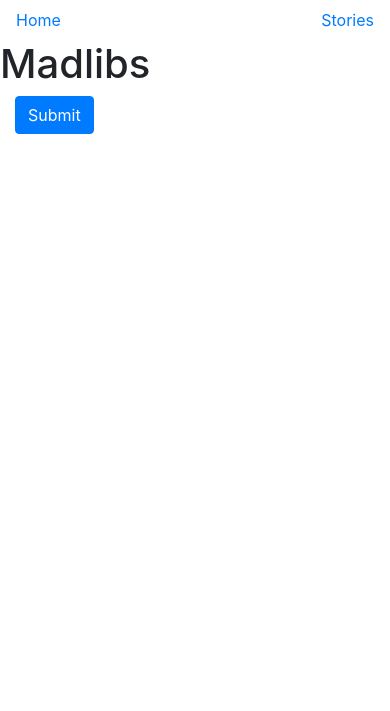
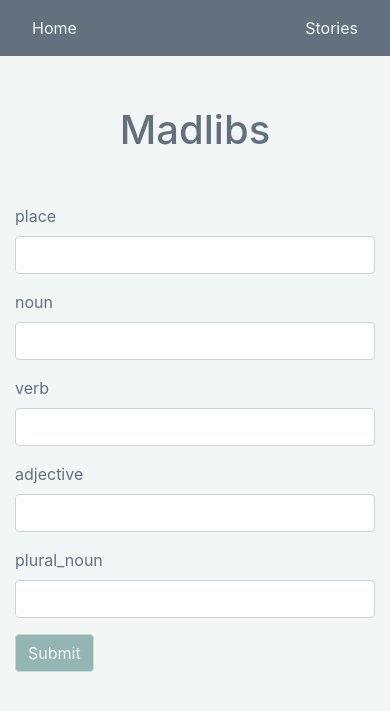
Before and after one commit to kwolosonovich/flask-madlibs, a Flask app: page / in a window 390 px wide. Shown: the top 711 px of the page. Run offline with Flask 2, Linux system fonts and the light colour scheme; some libraries are stand-ins or nearby versions.

Commit message:
added base css

```diff
--- a/app.py
+++ b/app.py
@@ -9,8 +9,7 @@ app.config['SECRET_KEY'] = "secret"
 
 @app.route('/')
 def index():
-    """Return homepage."""
-    # story = Story()
+    """Return homepage with questions form story"""
     prompts = story.prompts
     return render_template("home.html", prompts=prompts)
 
@@ -18,4 +17,4 @@ def index():
 def my_stories():
     """stories page"""
     text = story.generate(request.args)
-    return render_template("stories.html", text=text)
+    return render_template("story.html", text=text)
--- /dev/null
+++ b/static/styles.css
@@ -0,0 +1,31 @@
+body {
+    background-color: #f2f6f5;
+    color: #63707e;
+}
+
+h1 {
+    text-align: center;
+    margin: 50px;
+}
+
+.navbar {
+    justify-content: space-between;
+    color: #f2f6f5;
+    background-color: #63707e;
+    align-items: baseline;
+}
+
+.nav-link {
+    color: #f2f6f5;
+}
+
+.btn {
+    background-color: #93b5b3;
+    color: #f2f6f5;
+    border: 1px solid #c8dad3;
+}
+.btn:hover {
+    background-color: #c8dad3;
+    border: 1px solid #c8dad3;
+    color: #63707e;
+}
--- a/templates/base.html
+++ b/templates/base.html
@@ -8,12 +8,13 @@
     <script src="https://code.jquery.com/jquery-3.5.1.slim.min.js" integrity="sha384-DfXdz2htPH0lsSSs5nCTpuj/zy4C+OGpamoFVy38MVBnE+IbbVYUew+OrCXaRkfj" crossorigin="anonymous"></script>
     <script src="https://cdn.jsdelivr.net/npm/popper.js@1.16.0/dist/umd/popper.min.js" integrity="sha384-Q6E9RHvbIyZFJoft+2mJbHaEWldlvI9IOYy5n3zV9zzTtmI3UksdQRVvoxMfooAo" crossorigin="anonymous"></script>
     <script src="https://stackpath.bootstrapcdn.com/bootstrap/4.5.0/js/bootstrap.min.js" integrity="sha384-OgVRvuATP1z7JjHLkuOU7Xw704+h835Lr+6QL9UvYjZE3Ipu6Tp75j7Bh/kR0JKI" crossorigin="anonymous"></script>
+    <link rel="stylesheet" href="../static/styles.css">
 </head>
 
 <body>
     <nav class="navbar">
-        <a href="/">Home</a>
-        <a href="/story">Stories</a>
+        <a class="nav-link" href="/">Home</a>
+        <a class="nav-link" href="/story">Stories</a>
     </nav>
     <main id="content">
         {% block content %}BODY CONTENT{% endblock %}
--- a/templates/home.html
+++ b/templates/home.html
@@ -4,18 +4,13 @@
 {% block content %}
     <h1>Madlibs</h1>
 
-    <form action="/stories">
-        {% for promt in promts %}
+    <form action="/story">
+        {% for prompt in prompts %}
             <div class="form-group col-md-6">
-                <label for="{{ promt }}">{{ promt }}</label>
-                <input type="text" class="form-control" id="place">
+                <label for="{{ prompt }}">{{ prompt }}</label>
+                <input type="text" class="form-control" id="{{ prompt }}" name="{{ prompt }}">
             </div>
         {% endfor %}
-{#            <div class="form-group col-md-6">#}
-{#                <label for="noun">Noun</label>#}
-{#                <input type="text" class="form-control" id="noun" readonly>#}
-{#            </div>#}
-
         <div class="form-group col-md-6">
             <input class="btn btn-primary" type="submit" value="Submit" readonly>
         </div>
--- a/templates/story.html
+++ b/templates/story.html
@@ -3,6 +3,6 @@
 
 {% block content %}
     <h1>Madlib Stories</h1>
-    <h1>Your Version of {{ title }}</h1>
+{#    <h1>Your Version of {{ title }}</h1>#}
     <p>{{ text }}</p>
-{% endblock %}
+{% endblock %}S
```
